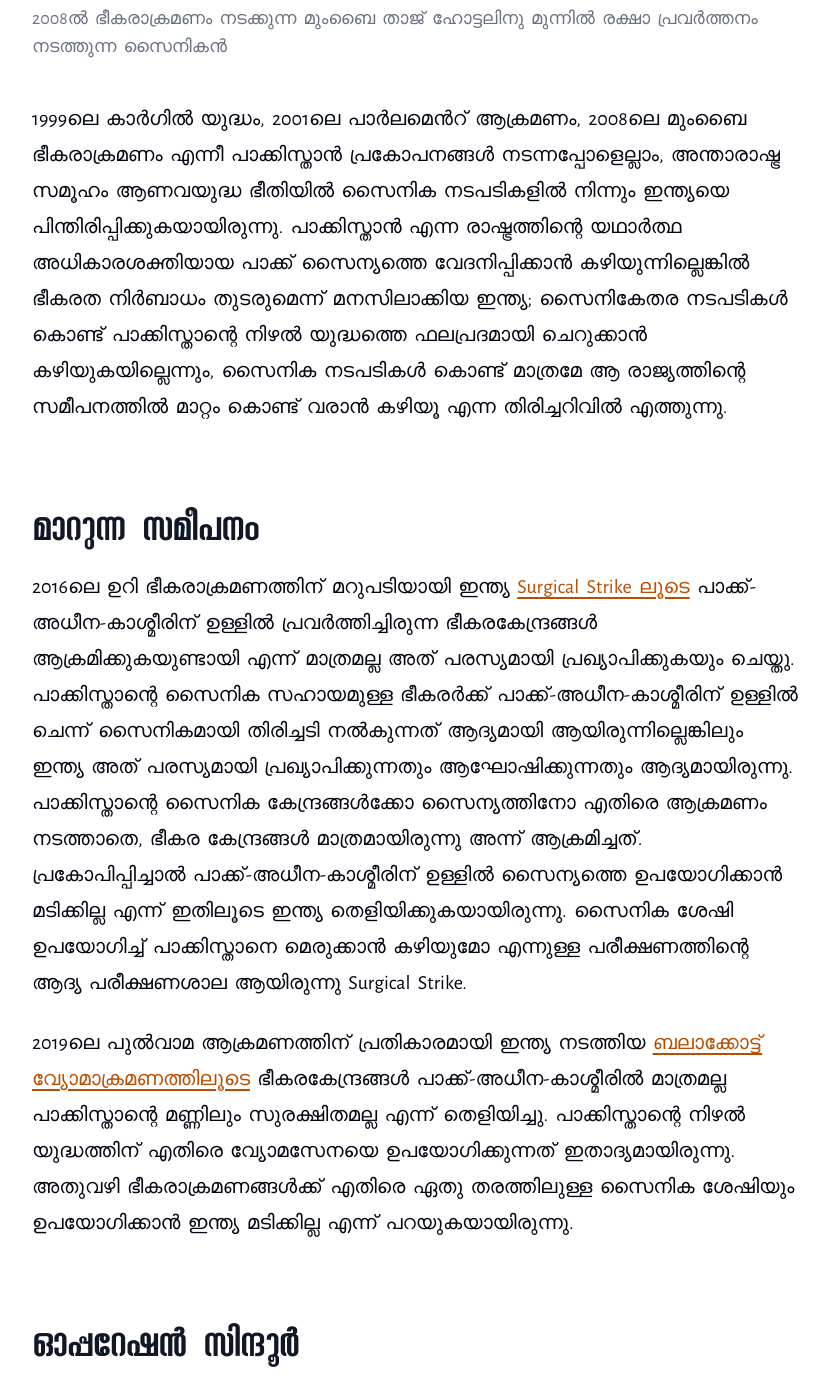
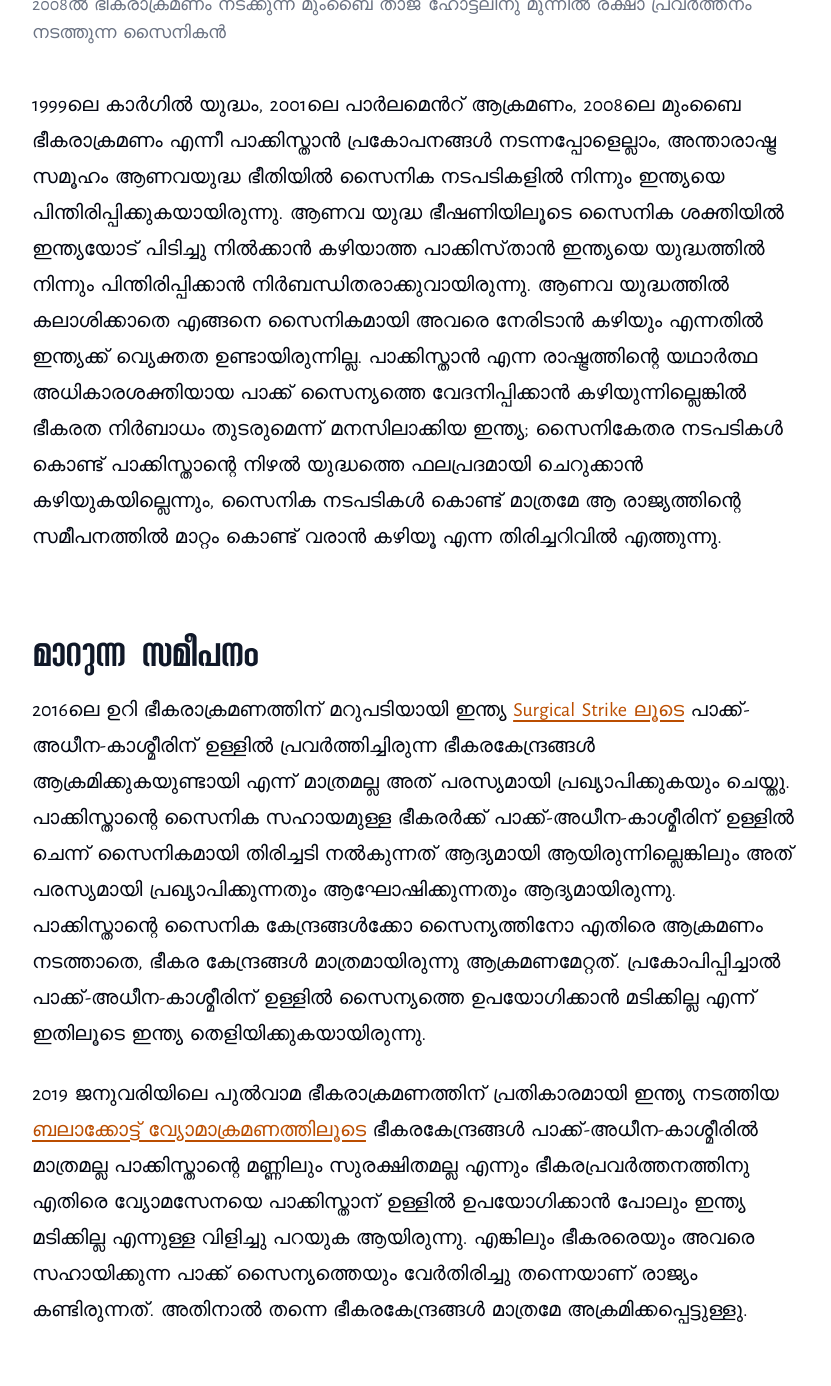
Before and after one commit to SabareeshNv/malayalam-blog, an Astro site: page /post/operation-sindoor in a window 1280 px wide. Shown: the part 2999-4385 px from the top of the page, without its empty margins (224-1055 px from the left). Built offline with nearby package versions, Linux system fonts and the light colour scheme; Astro itself is replaced by a stand-in of ours; a web font is replaced by a local one.

Commit message:
changes for its sake

```diff
--- a/package.json
+++ b/package.json
@@ -7,6 +7,7 @@
     "build": "astro build",
     "preview": "astro preview",
     "astro": "astro",
+    "sync": "astro sync",
     "clean": "rm -rf dist"
   },
   "dependencies": {
--- a/pnpm-workspace.yaml
+++ /dev/null
@@ -1,2 +0,0 @@
-ignoredBuiltDependencies:
-  - sharp
--- a/src/content/post/operation-sindoor.mdx
+++ b/src/content/post/operation-sindoor.mdx
@@ -27,13 +27,13 @@ tags: ["Defence","Geopolitics"]
   <figcaption>2008ൽ ഭീകരാക്രമണം നടക്കുന്ന മുംബൈ താജ് ഹോട്ടലിനു മുന്നിൽ രക്ഷാ പ്രവർത്തനം നടത്തുന്ന സൈനികൻ</figcaption>
 </figure>
 
-1999ലെ കാർഗിൽ യുദ്ധം, 2001ലെ പാർലമെൻറ് ആക്രമണം, 2008ലെ മുംബൈ ഭീകരാക്രമണം എന്നീ പാക്കിസ്താൻ പ്രകോപനങ്ങൾ നടന്നപ്പോളെല്ലാം, അന്താരാഷ്ട്ര സമൂഹം ആണവയുദ്ധ ഭീതിയിൽ സൈനിക നടപടികളിൽ നിന്നും ഇന്ത്യയെ പിന്തിരിപ്പിക്കുകയായിരുന്നു. പാക്കിസ്താൻ എന്ന രാഷ്ട്രത്തിന്റെ യഥാർത്ഥ അധികാരശക്തിയായ പാക്ക് സൈന്യത്തെ വേദനിപ്പിക്കാൻ കഴിയുന്നില്ലെങ്കിൽ ഭീകരത നിർബാധം തുടരുമെന്ന് മനസിലാക്കിയ ഇന്ത്യ; സൈനികേതര നടപടികൾ കൊണ്ട് പാക്കിസ്താന്റെ നിഴൽ യുദ്ധത്തെ ഫലപ്രദമായി ചെറുക്കാൻ കഴിയുകയില്ലെന്നും, സൈനിക നടപടികൾ കൊണ്ട് മാത്രമേ ആ രാജ്യത്തിന്റെ സമീപനത്തിൽ മാറ്റം കൊണ്ട് വരാൻ കഴിയൂ എന്ന തിരിച്ചറിവിൽ എത്തുന്നു.
+1999ലെ കാർഗിൽ യുദ്ധം, 2001ലെ പാർലമെൻറ് ആക്രമണം, 2008ലെ മുംബൈ ഭീകരാക്രമണം എന്നീ പാക്കിസ്താൻ പ്രകോപനങ്ങൾ നടന്നപ്പോളെല്ലാം, അന്താരാഷ്ട്ര സമൂഹം ആണവയുദ്ധ ഭീതിയിൽ സൈനിക നടപടികളിൽ നിന്നും ഇന്ത്യയെ പിന്തിരിപ്പിക്കുകയായിരുന്നു. ആണവ യുദ്ധ ഭീഷണിയിലൂടെ സൈനിക ശക്തിയിൽ ഇന്ത്യയോട് പിടിച്ചു നിൽക്കാൻ കഴിയാത്ത പാക്കിസ്‌താൻ ഇന്ത്യയെ യുദ്ധത്തിൽ നിന്നും പിന്തിരിപ്പിക്കാൻ നിർബന്ധിതരാക്കുവായിരുന്നു. ആണവ യുദ്ധത്തിൽ കലാശിക്കാതെ എങ്ങനെ സൈനികമായി അവരെ നേരിടാൻ കഴിയും എന്നതിൽ ഇന്ത്യക്ക് വ്യെക്തത ഉണ്ടായിരുന്നില്ല. പാക്കിസ്താൻ എന്ന രാഷ്ട്രത്തിന്റെ യഥാർത്ഥ അധികാരശക്തിയായ പാക്ക് സൈന്യത്തെ വേദനിപ്പിക്കാൻ കഴിയുന്നില്ലെങ്കിൽ ഭീകരത നിർബാധം തുടരുമെന്ന് മനസിലാക്കിയ ഇന്ത്യ; സൈനികേതര നടപടികൾ കൊണ്ട് പാക്കിസ്താന്റെ നിഴൽ യുദ്ധത്തെ ഫലപ്രദമായി ചെറുക്കാൻ കഴിയുകയില്ലെന്നും, സൈനിക നടപടികൾ കൊണ്ട് മാത്രമേ ആ രാജ്യത്തിന്റെ സമീപനത്തിൽ മാറ്റം കൊണ്ട് വരാൻ കഴിയൂ എന്ന തിരിച്ചറിവിൽ എത്തുന്നു.
 
 ## മാറുന്ന സമീപനം
 
-2016ലെ ഉറി ഭീകരാക്രമണത്തിന് മറുപടിയായി ഇന്ത്യ [Surgical Strike ലൂടെ](https://en.wikipedia.org/wiki/2016_Indian_Line_of_Control_strike) പാക്ക്-അധീന-കാശ്മീരിന്  ഉള്ളിൽ പ്രവർത്തിച്ചിരുന്ന ഭീകരകേന്ദ്രങ്ങൾ ആക്രമിക്കുകയുണ്ടായി എന്ന് മാത്രമല്ല അത് പരസ്യമായി പ്രഖ്യാപിക്കുകയും ചെയ്തു.  പാക്കിസ്താന്റെ സൈനിക സഹായമുള്ള ഭീകരർക്ക് പാക്ക്-അധീന-കാശ്മീരിന് ഉള്ളിൽ ചെന്ന് സൈനികമായി തിരിച്ചടി നൽകുന്നത്  ആദ്യമായി ആയിരുന്നില്ലെങ്കിലും ഇന്ത്യ അത് പരസ്യമായി പ്രഖ്യാപിക്കുന്നതും ആഘോഷിക്കുന്നതും ആദ്യമായിരുന്നു. പാക്കിസ്താന്റെ സൈനിക കേന്ദ്രങ്ങൾക്കോ സൈന്യത്തിനോ എതിരെ ആക്രമണം നടത്താതെ, ഭീകര കേന്ദ്രങ്ങൾ മാത്രമായിരുന്നു അന്ന് ആക്രമിച്ചത്. പ്രകോപിപ്പിച്ചാൽ പാക്ക്-അധീന-കാശ്മീരിന് ഉള്ളിൽ സൈന്യത്തെ ഉപയോഗിക്കാൻ മടിക്കില്ല എന്ന് ഇതിലൂടെ ഇന്ത്യ തെളിയിക്കുകയായിരുന്നു. സൈനിക ശേഷി ഉപയോഗിച്ച് പാക്കിസ്താനെ മെരുക്കാൻ കഴിയുമോ എന്നുള്ള പരീക്ഷണത്തിന്റെ ആദ്യ പരീക്ഷണശാല ആയിരുന്നു Surgical Strike.
+2016ലെ ഉറി ഭീകരാക്രമണത്തിന് മറുപടിയായി ഇന്ത്യ [Surgical Strike ലൂടെ](https://en.wikipedia.org/wiki/2016_Indian_Line_of_Control_strike) പാക്ക്-അധീന-കാശ്മീരിന്  ഉള്ളിൽ പ്രവർത്തിച്ചിരുന്ന ഭീകരകേന്ദ്രങ്ങൾ ആക്രമിക്കുകയുണ്ടായി എന്ന് മാത്രമല്ല അത് പരസ്യമായി പ്രഖ്യാപിക്കുകയും ചെയ്തു.  പാക്കിസ്താന്റെ സൈനിക സഹായമുള്ള ഭീകരർക്ക് പാക്ക്-അധീന-കാശ്മീരിന് ഉള്ളിൽ ചെന്ന് സൈനികമായി തിരിച്ചടി നൽകുന്നത്  ആദ്യമായി ആയിരുന്നില്ലെങ്കിലും അത് പരസ്യമായി പ്രഖ്യാപിക്കുന്നതും ആഘോഷിക്കുന്നതും ആദ്യമായിരുന്നു. പാക്കിസ്താന്റെ സൈനിക കേന്ദ്രങ്ങൾക്കോ സൈന്യത്തിനോ എതിരെ ആക്രമണം നടത്താതെ, ഭീകര കേന്ദ്രങ്ങൾ മാത്രമായിരുന്നു ആക്രമണമേറ്റത്. പ്രകോപിപ്പിച്ചാൽ പാക്ക്-അധീന-കാശ്മീരിന് ഉള്ളിൽ സൈന്യത്തെ ഉപയോഗിക്കാൻ മടിക്കില്ല എന്ന് ഇതിലൂടെ ഇന്ത്യ തെളിയിക്കുകയായിരുന്നു.
 
-2019ലെ പുൽവാമ ആക്രമണത്തിന് പ്രതികാരമായി ഇന്ത്യ നടത്തിയ [ബലാക്കോട്ട് വ്യോമാക്രമണത്തിലൂടെ](https://en.wikipedia.org/wiki/2019_Balakot_airstrike) ഭീകരകേന്ദ്രങ്ങൾ പാക്ക്-അധീന-കാശ്മീരിൽ മാത്രമല്ല പാക്കിസ്താന്റെ മണ്ണിലും സുരക്ഷിതമല്ല എന്ന് തെളിയിച്ചു. പാക്കിസ്താന്റെ നിഴൽ യുദ്ധത്തിന് എതിരെ വ്യോമസേനയെ ഉപയോഗിക്കുന്നത് ഇതാദ്യമായിരുന്നു. അതുവഴി ഭീകരാക്രമണങ്ങൾക്ക് എതിരെ ഏതു തരത്തിലുള്ള സൈനിക ശേഷിയും ഉപയോഗിക്കാൻ ഇന്ത്യ മടിക്കില്ല എന്ന് പറയുകയായിരുന്നു.
+2019 ജനുവരിയിലെ പുൽവാമ ഭീകരാക്രമണത്തിന് പ്രതികാരമായി ഇന്ത്യ നടത്തിയ [ബലാക്കോട്ട് വ്യോമാക്രമണത്തിലൂടെ](https://en.wikipedia.org/wiki/2019_Balakot_airstrike) ഭീകരകേന്ദ്രങ്ങൾ പാക്ക്-അധീന-കാശ്മീരിൽ മാത്രമല്ല പാക്കിസ്താന്റെ മണ്ണിലും സുരക്ഷിതമല്ല എന്നും ഭീകരപ്രവർത്തനത്തിനു എതിരെ വ്യോമസേനയെ പാക്കിസ്താന് ഉള്ളിൽ ഉപയോഗിക്കാൻ പോലും ഇന്ത്യ മടിക്കില്ല എന്നുള്ള വിളിച്ചു പറയുക ആയിരുന്നു. എങ്കിലും ഭീകരരെയും അവരെ സഹായിക്കുന്ന പാക്ക് സൈന്യത്തെയും വേർതിരിച്ചു തന്നെയാണ് രാജ്യം കണ്ടിരുന്നത്. അതിനാൽ തന്നെ ഭീകരകേന്ദ്രങ്ങൾ മാത്രമേ അക്രമിക്കപ്പെട്ടുള്ളു.
 
 ## ഓപ്പറേഷൻ സിന്ദൂർ
 
@@ -42,7 +42,7 @@ tags: ["Defence","Geopolitics"]
   <figcaption>2019ലും 2025ലും ഇന്ത്യ നടത്തിയ ആക്രമണങ്ങൾ ഭൂപടത്തിൽ</figcaption>
 </figure>
 
-2025 മെയ് 7ന് പാക്കിസ്താനിലെ 9 ഭീകരകേന്ദ്രങ്ങൾ ഓപ്പറേഷൻ സിന്ദൂറിന്റെ ഭാഗമായി ഇന്ത്യൻ വ്യോമസേന വിമാനങ്ങളിൽ നിന്നും ദീർഘദൂര മിസൈലുകൾ ഉപയോഗിച്ച് തകർത്തുകയുണ്ടായി. പാക്കിസ്താൻ നടത്തിയ പ്രത്യാക്രമണത്തിനുള്ള മറുപടിയായി 1971ന് ശേഷം ആദ്യമായി ഇന്ത്യ പാക്കിസ്താൻ സൈന്യത്തിന് എതിരെ പാക്കിസ്താന് ഉള്ളിൽ ആക്രമണം നടത്തുകയുണ്ടായി.  അവരുടെ വ്യോമസേനാ കേന്ദ്രങ്ങളും റഡാർ സംവിധാനങ്ങളും അതിർത്തിയിലെ താവളങ്ങളുമെല്ലാം ആക്രമണത്തിന് ഇരയായി. മുൻകാല സൈനിക നടപടികളിൽ നിന്നും വ്യത്യസ്തമായി കരസേനയെ ഒഴിവാക്കി മിസൈലുകളിലൂടെയും ഡ്രോണുകളുടെയും വ്യോമസേനയുടെയും സഹായത്തോടെയാണ് ഇന്ത്യ ഓപ്പറേഷൻ സിന്ദൂറിൽ സൈനിക നടപടികൾ സ്വീകരിച്ചത്. അത് ഒരു സമ്പൂർണ്ണ യുദ്ധത്തിൽ കലാശിക്കാതെയിരിക്കാൻ സഹായകമായി.
+2025 മെയ് 7ന് പാക്കിസ്താനിലെ 9 ഭീകരകേന്ദ്രങ്ങൾ ഓപ്പറേഷൻ സിന്ദൂറിന്റെ ഭാഗമായി ഇന്ത്യൻ വ്യോമസേന വിമാനങ്ങളിൽ നിന്നും ദീർഘദൂര മിസൈലുകൾ ഉപയോഗിച്ച് തകർത്തുകയുണ്ടായി. പാക്കിസ്താൻ നടത്തിയ പ്രത്യാക്രമണത്തിനുള്ള മറുപടിയായി 1971ന് ശേഷം ആദ്യമായി ഇന്ത്യ പാക്കിസ്താൻ സൈന്യത്തിന് എതിരെ പാക്കിസ്താന് ഉള്ളിൽ ആക്രമണം നടത്തുകയുണ്ടായി.  അവരുടെ വ്യോമസേനാ കേന്ദ്രങ്ങളും റഡാർ സംവിധാനങ്ങളും അതിർത്തിയിലെ താവളങ്ങളുമെല്ലാം ആക്രമണത്തിന് ഇരയായി. മുൻകാല സൈനിക നടപടികളിൽ നിന്നും വ്യത്യസ്തമായി കരസേനയെ ഒഴിവാക്കി മിസൈലുകളിലൂടെയും ഡ്രോണുകളുടെയും വ്യോമസേനയുടെയും സഹായത്തോടെയാണ് ഇന്ത്യ ഓപ്പറേഷൻ സിന്ദൂറിൽ സൈനിക നടപടികൾ സ്വീകരിച്ചത്.
 
 <figure>
   ![Map showing the location of where Indian military strike occured on Pakisthan on May 10th, 2025](@images/operation-sindoor/pak-sites-hit-10-may.png)
@@ -51,11 +51,11 @@ tags: ["Defence","Geopolitics"]
 
 കരസേനാക്രമണം ഉണ്ടാവാത്തതിനാൽ രാജ്യത്തിന് നിലനിൽപ്പ് ചോദ്യം ചെയ്യപ്പെട്ടുവെന്ന് വ്യാഖ്യാനിക്കാൻ ഓപ്പറേഷൻ സിന്ദൂരിലൂടെ പാക്കിസ്താന് സാധിക്കാതെ വന്നു. സൈനികമായി തങ്ങളുടെ നില പരുങ്ങലിൽ ആവുമ്പോഴെല്ലാം രാജ്യത്തിന്റെ നിലനിൽപ്പ് ചോദ്യം ചെയ്യപ്പെട്ടുവെന്നും, ആണവായുധം പ്രയോഗിക്കാൻ തങ്ങൾ നിർബന്ധിതരരാകുമെന്നും, ഇന്ത്യയോട് പിന്മാറാൻ ആവശ്യപ്പെടണം — എന്ന് അന്താരാഷ്ട്ര സമൂഹത്തോട് പറയുന്ന പാക്കിസ്താന്റെ സ്ഥിരം തന്ത്രം ഇതിനാൽ വിലപ്പോയില്ല.
 
-പാക്കിസ്താന്റെ ഭീകരരെ മുൻനിർത്തിയുള്ള നിഴൽ യുദ്ധത്തിന് എതിരെ ആണവ ഭീഷണിയ്ക്ക് താഴെ നിന്ന് കൊണ്ട് തന്നെ സൈനികമായി പ്രതിരോധിക്കാൻ ഇന്ത്യക്ക്  ഈ തന്ത്രത്തിലൂടെ കഴിഞ്ഞു. അതിനാൽ  അന്താരാഷ്ട്ര സമൂഹം ഇത്തവണ ഇന്ത്യ-പാക്ക് പോരാട്ടത്തിൽ കാര്യമായി ഇടപെട്ടിരുന്നില്ല. സൈനിക ശേഷി കൂടിയ ആക്രമങ്ങൾ നടത്തിയതിലൂടെ ഭീകരതയെ പ്രോത്സാഹിപ്പിക്കുന്ന നടപടികൾക്ക് ഇന്ത്യ പഴയ പോലെ ആയിരിക്കില്ല പ്രതികരിക്കുന്നതെന്നും, വലിയ വില കൊടുക്കേണ്ടി വരും എന്നും പാക്കിസ്താന് താക്കീത് നൽകുകയായിരുന്നു.
+പാക്കിസ്താന്റെ ഭീകരരെ മുൻനിർത്തിയുള്ള നിഴൽ യുദ്ധത്തിന് എതിരെ ആണവ ഭീഷണിയുടെ മറവിൽ നിന്നു കൊണ്ട് തന്നെ സൈനികമായി പ്രതിരോധിക്കാൻ ഇന്ത്യക്ക്  ഈ തന്ത്രത്തിലൂടെ കഴിഞ്ഞു. അതിനാൽ  അന്താരാഷ്ട്ര സമൂഹം ഇത്തവണ ഇന്ത്യ-പാക്ക് പോരാട്ടത്തിൽ കാര്യമായി ഇടപെട്ടിരുന്നില്ല. സൈനിക ശേഷി കൂടിയ ആക്രമങ്ങൾ നടത്തിയതിലൂടെ ഭീകരതയെ പ്രോത്സാഹിപ്പിക്കുന്ന നടപടികൾക്ക് ഇന്ത്യ പഴയ പോലെ ആയിരിക്കില്ല പ്രതികരിക്കുന്നതെന്നും, വലിയ വില കൊടുക്കേണ്ടി വരും എന്നും പാക്കിസ്താന് കാണിച്ചു കൊടുത്തു.
 
 ## പുതിയ മാതൃക
 
-പാക്കിസ്താനിൽ നിന്നുള്ള ഭീകരപ്രവർത്തനത്തോടുള്ള ഇന്ത്യയുടെ സമീപനത്തിന്റെ പുതിയ മാതൃകയാണ് ഓപ്പറേഷൻ സിന്ദൂർ. ഇനി മുതൽ ഇന്ത്യ ഭീകരതയ്‌ക്കെതിരെ സൈനികമായി പ്രതികരിക്കുമെന്നും, തീവ്രവാദികളെയും അവരുടെ സൈനിക പിന്തുണക്കാരെയും തുല്യരായി കണക്കാക്കുമെന്നും, പാകിസ്താന്റെ ആണവ ഭീഷണികൾ ഇന്ത്യയെ പിന്തിരിപ്പിക്കില്ലെന്നും, ആണവ ഭീഷണിയുടെ മറവിൽ സുരക്ഷിതമായി പ്രവർത്തിക്കുന്ന ഭീകരരുടെ ഒളിത്താവളങ്ങളും അവരുടെ രക്ഷാകർത്താക്കളായ പാക്കിസ്താൻ സൈന്യത്തിന് എതിരെയും ആക്രമണം നടത്താൻ ഇന്ത്യ മടിക്കില്ല എന്നും ഓപ്പറേഷൻ സിന്ദൂറിലൂടെ പറയുകയാണ്.
+പാക്കിസ്താനിൽ നിന്നുള്ള ഭീകരപ്രവർത്തനത്തോടുള്ള ഇന്ത്യയുടെ സമീപനത്തിന്റെ പുതിയ മാതൃകയാണ് ഓപ്പറേഷൻ സിന്ദൂർ എന്ന് പ്രധാനമന്ത്രി നരേന്ദ്ര മോദി പ്രഖ്യാപിച്ചു. ഇനി മുതൽ ഇന്ത്യ ഭീകരതയ്‌ക്കെതിരെ സൈനികമായി പ്രതികരിക്കുമെന്നും, തീവ്രവാദികളെയും അവരുടെ സൈനിക പിന്തുണക്കാരെയും തുല്യരായി കണക്കാക്കുമെന്നും, പാകിസ്താന്റെ ആണവ ഭീഷണികൾ ഇന്ത്യയെ സൈനിക ശക്തി ഉപയോഗിക്കുന്നതിൽ നിന്നും പിന്തിരിപ്പിക്കില്ലെന്നും, ആണവ ഭീഷണിയുടെ മറവിൽ സുരക്ഷിതമായി പ്രവർത്തിക്കുന്ന ഭീകരരുടെ ഒളിത്താവളങ്ങളും അവരുടെ രക്ഷാകർത്താക്കളായ പാക്കിസ്താൻ സൈന്യത്തിന് എതിരെയും ആക്രമണം നടത്താൻ ഇന്ത്യ മടിക്കില്ല എന്നും ഓപ്പറേഷൻ സിന്ദൂറിലൂടെ പറയുകയാണ്.
 
 > *"തങ്ങളുടെ ശത്രുക്കളെ തങ്ങളുടെ ഇച്ഛയ്ക്കനുസരിച്ച് പ്രവർത്തിക്കാൻ നിർബന്ധിതരാക്കുവാൻ വേണ്ടിയുള്ള ഒരു ബലപ്രയോഗമാണ് യുദ്ധം"*
 >
--- a/src/lib/styles/typography.css
+++ b/src/lib/styles/typography.css
@@ -2,13 +2,13 @@
 
 .typography {
     @apply prose prose-lg lg:prose-xl text-gray-950 marker:text-gray-900;
-    @apply prose-headings:font-uroob prose-headings:text-4xl prose-headings:lg:text-5xl;
+    @apply prose-headings:font-uroob prose-headings:text-5xl;
     @apply prose-a:underline prose-a:underline-offset-4 prose-a:decoration-2 prose-a:text-amber-700;
 
     max-width: 75ch;
     overflow-wrap: break-word;
     /* So long texts don't cause overflow */
-    word-spacing: 0.25rem;
+    word-spacing: 0.2rem;
 
     h1,
     h2,
@@ -18,7 +18,7 @@
     h6 {
         margin-bottom: 0.15rem;
         font-weight: bold;
-        line-height: 1.4;
+        line-height: 1.25;
     }
 
     blockquote {
--- a/tsconfig.json
+++ b/tsconfig.json
@@ -9,6 +9,8 @@
   ],
   "compilerOptions": {
     "baseUrl": ".",
+    "strictNullChecks": true,
+    "allowJs": true,
     "paths": {
       "@components/*": [
         "src/lib/components/*"
```
